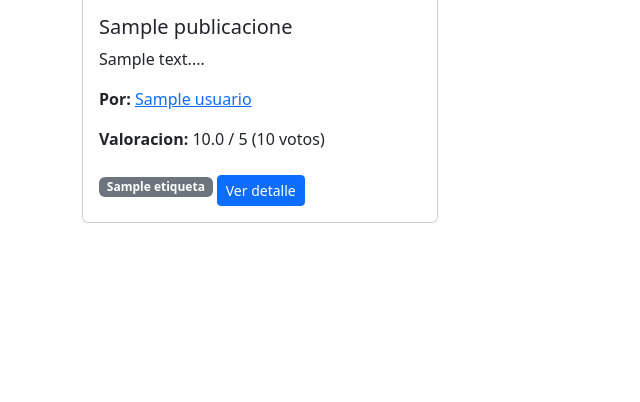
After one commit to emadupre/fotaza, a Node server app: page /buscar in a window 1280 px wide. The commit adds this page. Shown: the part 398-800 px from the top of the page, without its empty margins (0-640 px from the left). Run offline with Node 20, Linux system fonts and the light colour scheme; tables that the repository leaves empty hold one stand-in row (values such as "Sample post"); some libraries are stand-ins or nearby versions.

Commit message:
Implementación de la funcionalidad de búsqueda de publicaciones: se agregó una nueva ruta y vista para permitir a los usuarios buscar publicaciones por título, descripción, usuario, etiqueta, licencia y valoración mínima. Faltan correciones ya que no busca publicaciones que estan en estado de 'en_revision'. Debería mostrar todas, menos con las del estado 'baja'. Además, se debe a que las publicaciones cambian de estado cuando alguien las denuncia de manera automatica, lo cual debería corregir para que eso no suceda directamente sino cualquier usuario que denuncie tira abajo una publicacion sin antes de revisarla con el validador como se debería.

```diff
--- a/app.js
+++ b/app.js
@@ -670,6 +670,92 @@ app.post(
   },
 );
 
+// barra para busqueda
+app.get("/buscar", async (req, res) => {
+  try {
+    const { q, etiqueta, usuario, licencia, valoracion_min } = req.query;
+    const {
+      Publicacion,
+      Imagen,
+      Etiqueta,
+      Usuario: UsuarioModel,
+      Sequelize,
+    } = require("./models");
+    const Op = require("sequelize").Op;
+
+    const where = {
+      estado: "activa", //acá lo que descarto es que solo muestre las publicaciones activas.
+    };
+
+    if (q) {
+      where[Op.or] = [
+        { titulo: { [Op.iLike]: `%${q}%` } },
+        { descripcion: { [Op.iLike]: `%${q}%` } },
+      ];
+    }
+
+    if (usuario) {
+      const usuarioEncontrado = await UsuarioModel.findOne({
+        where: { nombre: { [Op.iLike]: `%${usuario}` } },
+      });
+      if (usuarioEncontrado) {
+        where.usuario_id = usuarioEncontrado.id;
+      } else {
+        where.usuario_id = -1; // esto es sin resultados
+      }
+    }
+
+    // esto lo pense para filtrar por licencia y valoracion
+    const includeImagen = {
+      model: Imagen,
+      required: false,
+    };
+
+    if (licencia) {
+      includeImagen.where = includeImagen.where || {};
+      includeImagen.where.licencia = licencia;
+    }
+
+    if (valoracion_min) {
+      includeImagen.where = includeImagen.where || {};
+      includeImagen.where.promedio_valoracion = {
+        [Op.gte]: parseFloat(valoracion_min),
+      };
+    }
+
+    //include para las etiquetas
+    const includeEtiqueta = {
+      model: Etiqueta,
+      required: false,
+    };
+
+    if (etiqueta) {
+      includeEtiqueta.where = { nombre: { [Op.iLike]: `%${etiqueta}%` } };
+      includeEtiqueta.required = true;
+    }
+
+    const publicaciones = await Publicacion.findAll({
+      where,
+      include: [
+        includeImagen,
+        includeEtiqueta,
+        { model: UsuarioModel, attributes: ["id", "nombre"] },
+      ],
+      order: [["fecha_creacion", "DESC"]],
+      limit: 50,
+    });
+
+    res.render("buscar", {
+      publicaciones,
+      terminos: req.query,
+      usuario: req.session.usuario,
+    });
+  } catch (error) {
+    console.error(error);
+    res.status(500).send("Error en la busqueda");
+  }
+});
+
 //sync bd y arrancar el servidor
 const PORT = process.env.PORT || 3001;
 
--- /dev/null
+++ b/views/buscar.pug
@@ -0,0 +1,47 @@
+extends layout.pug
+
+block content
+  h2 Buscar publicaciones
+
+  form(action="/buscar" method="GET" class="mb-4")
+    .row
+      .col-md-4.mb-2
+        input.form-control(type="text" name="q" placeholder="Buscar.." value=terminos.q || '')
+      .col-md-2.mb-2
+        input.form-control(type="text" name="etiqueta" placeholder="Etiqueta" value=terminos.etiqueta || '')
+      .col-md-2.mb-2
+        input.form-control(type="text" name="usuario" placeholder="Usuario" value=terminos.usuario || '')
+      .col-md-2.mb-2
+        select.form-select(name="licencia")
+          option(value="") Licencia(todas)
+          option(value="sin_copyright" selected=terminos.licencia === 'sin_copyright') Sin Copyright
+          option(value="con_copyright" selected=terminos.licencia === 'con_copyright') Con Copyright
+      .col-md-1.mb-2
+        input.form-control(type="number" name="valoracion_min" placeholder="Valoración" min="0" max="5" step="0.1" value=terminos.valoracion_min || '')
+      .col-md-1.mb-2
+        button.btn.btn-primary.w-100(type='submit') Buscar
+
+  if publicaciones && publicaciones.length > 0
+    .row
+      each pub in publicaciones
+        .col-md-4.mb-3
+          .card
+            if pub.Imagens && pub.Imagens.length > 0
+              img.card-img-top(src=pub.Imagens[0].url alt=pub.titulo style="height:200px;object-fit:cover")
+            .card-body
+              h5.card-title= pub.titulo
+              p.card-text= pub.descripcion ? pub.descripcion.substring(0,100) + '...' : ''
+              p
+                strong Por:
+                a(href=`/perfil/${pub.Usuario.id}`)= pub.Usuario.nombre
+              if pub.Imagens && pub.Imagens.length > 0
+                p
+                  strong Valoracion:
+                  | #{Number(pub.Imagens[0].promedio_valoracion).toFixed(1)} / 5
+                  | (#{pub.Imagens[0].total_votos} votos)
+              if pub.Etiqueta && pub.Etiqueta.length > 0
+                each tag in pub.Etiqueta
+                  span.badge.bg-secondary.me-1= tag.nombre
+              a.btn.btn-sm.btn-primary.mt-2(href=`/publicaciones/${pub.id}`) Ver detalle
+  else
+    .alert.alert-info No hay publicaciones con esos criterios de busqueda, intenta de nuevo.
--- a/views/layout.pug
+++ b/views/layout.pug
@@ -15,12 +15,16 @@ html(lang="en")
           ul.navbar-nav.ms-auto
             if usuario
               li.nav-item
+                a.nav-link(href="/buscar") Buscar
+              li.nav-item
                 a.nav-link(href="/publicar") Publicar
               li.nav-item
                 a.nav-link(href="/perfil") Mi Perfil
               li.nav-item
                 a.nav-link(href="/logout") Cerrar Sesion
             else
+              li.nav-item
+                a.nav-link(href="/buscar") Buscar
               li.nav-item
                 a.nav-link(href="/login") Iniciar Sesion
               li.nav-item
```
Also changed, not shown: 1 other file.
